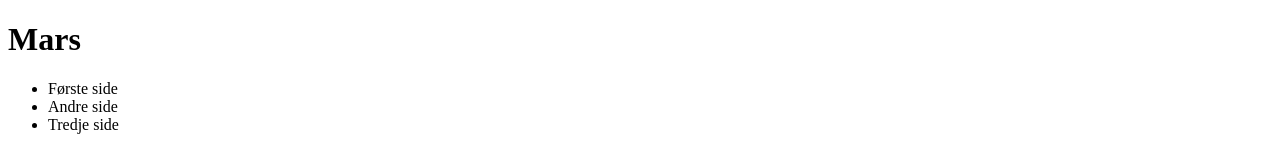
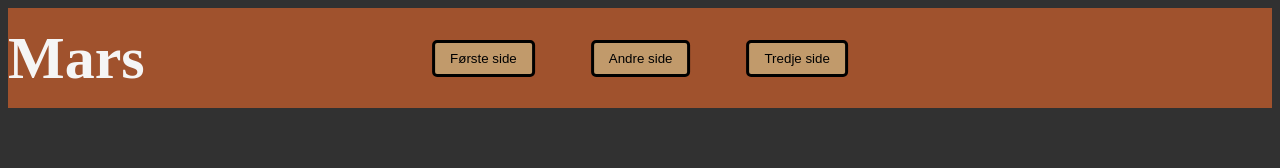
Before and after one commit to Betina9/Planet-prosjekt-Mars, a plain HTML site: page index.html in a window 1280 px wide. Drawn offline with Linux system fonts and the light colour scheme.

Commit message:
Lagt inn css og litt flexboks i header

```diff
--- a/index.html
+++ b/index.html
@@ -3,17 +3,28 @@
   <head>
     <meta charset="UTF-8" />
     <meta name="viewport" content="width=device-width, initial-scale=1.0" />
+    <link rel="stylesheet" href="styles.css" />
     <title>Mars</title>
   </head>
   <body>
-    <header>
+    <header class="site-header">
       <h1>Mars</h1>
-      <nav class="navbar">
-        <ul class="nav-linker">
-          <li href="Første side">Første side</li>
-          <li href="Andre side">Andre side</li>
-          <li href="Tredje side">Tredje side</li>
-        </ul>
+      <div class="navigation">
+        <button onclick="location.href='#Første side'" class="nav-btn">
+          Første side
+        </button>
+        <button
+          onclick="location.href='#Andre side'"
+          class="nav-btn"
+        >
+          Andre side
+        </button>
+        <button
+          onclick="location.href='#Tredje side'"
+          class="nav-btn"
+        >
+          Tredje side
+        </button>
       </nav>
     </header>
   </body>
--- /dev/null
+++ b/styles.css
@@ -0,0 +1,35 @@
+body {
+  background-color: #313131;
+}
+.site-header {
+  background-color: #a0522d;
+  color: #f5f5f5;
+  position: relative;
+  display: flex;
+  align-items: center;
+  height: 100px;
+}
+.navigation {
+  position: absolute;
+  left: 50%;
+  transform: translateX(-50%);
+  display: flex;
+  gap: 1rem;
+}
+.nav-btn {
+  background-color: #c19a6b;
+  margin: 20px;
+  padding-left: 15px;
+  padding-right: 15px;
+  padding-top: 8px;
+  padding-bottom: 8px;
+  cursor: pointer;
+  border-color: #f5f5f5;
+  border-radius: 5px;
+  border: solid;
+  display: flex;
+}
+h1 {
+  font-size: 60px;
+  margin: 0;
+}
```
